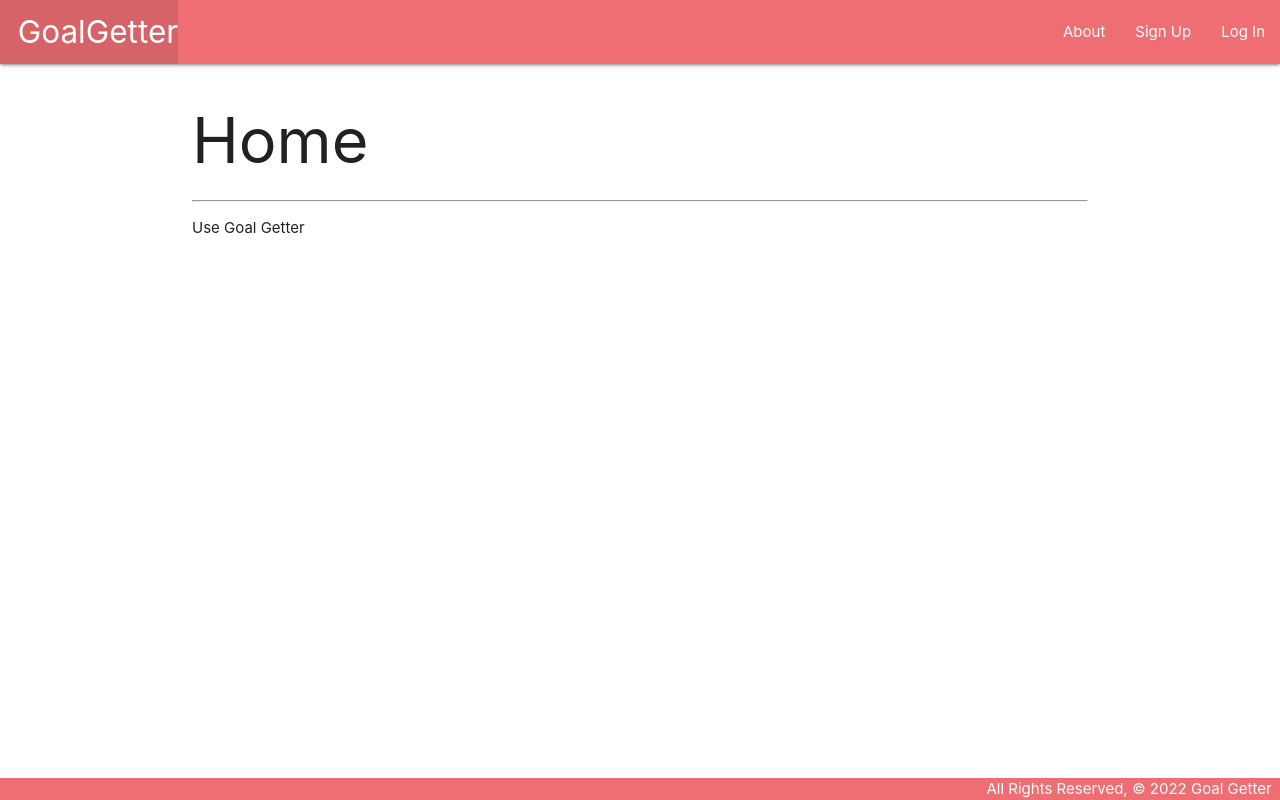
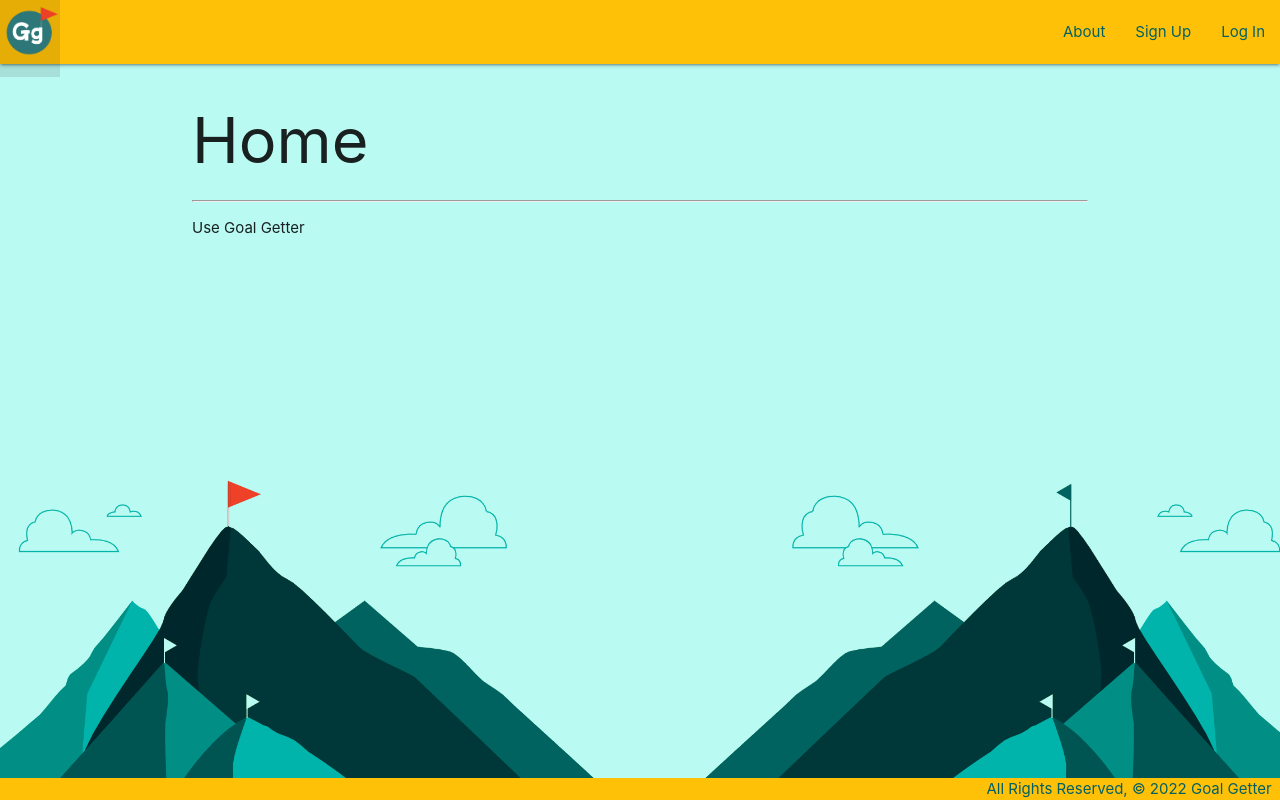
Before and after one commit to shamique202/goal-getter-project, a Django app: page / in a window 1280 px wide. Run offline with Django 4.2, Linux system fonts and the light colour scheme.

Commit message:
start of CSS

```diff
--- a/goalgetter/main_app/static/css/style.css
+++ b/goalgetter/main_app/static/css/style.css
@@ -2,13 +2,24 @@ body {
     display: flex;
     min-height: 100vh;
     flex-direction: column;
+    background-image: url('/static/images/gg_background.png');
+    background-position: bottom;
+    background-size: 1450px;
+    background-repeat: no-repeat;
+    width: 100%;
+    background-color: #B9FAF2;
 }
 
 main {
     flex: 1 0 auto;
+
 }
 
 footer.page-footer {
     padding-top: 0;
     text-align: right;
 }
+
+nav li {
+    color: rgb(26,108,108);
+}
--- a/goalgetter/main_app/templates/base.html
+++ b/goalgetter/main_app/templates/base.html
@@ -16,19 +16,19 @@
 <body>
     <header class="navbar-fixed">
         <nav>
-            <div class="nav-wrapper">
+            <div class="nav-wrapper amber">
                 <ul>
-                    <li><a href="/" class="left brand-logo">&nbsp;&nbsp;GoalGetter</a></li>
+                    <li><a href="/" class="left brand-logo"><img width="60" src="{% static 'images/gg_logo.png' %}" alt="My image"></a></li>
                 </ul>
                 <ul class="right">
-                    <li><a href="{% url 'about' %}">About</a></li>
+                    <li><a class="cyan-text text-darken-4" href="{% url 'about' %}">About</a></li>
                     {% if user.is_authenticated %}
-                    <li><a href="{% url 'index' %}">View All My Courses</a></li>
-                    <li><a href="{% url 'course_create' %}">Add a Course</a></li>
-                    <li><a href="{% url 'logout' %}">Log Out</a></li>
+                    <li><a class="cyan-text text-darken-4" href="{% url 'index' %}">View All My Courses</a></li>
+                    <li><a class="cyan-text text-darken-4" href="{% url 'course_create' %}">Add a Course</a></li>
+                    <li><a class="cyan-text text-darken-4" href="{% url 'logout' %}">Log Out</a></li>
                     {% else %}
-                    <li><a href="{% url 'signup' %}">Sign Up</a></li>
-                    <li><a href="{% url 'login' %}">Log In</a></li>
+                    <li><a class="cyan-text text-darken-4" href="{% url 'signup' %}">Sign Up</a></li>
+                    <li><a class="cyan-text text-darken-4" href="{% url 'login' %}">Log In</a></li>
                     {% endif %}
                 </ul>
             </div>
@@ -38,8 +38,8 @@
         {% block content %}
         {% endblock %}
     </main>
-    <footer class="page-footer">
-        <div class="right">All Rights Reserved, &copy; 2022 Goal Getter &nbsp;</div>
+    <footer class="page-footer amber">
+        <div class="cyan-text text-darken-4" class="right">All Rights Reserved, &copy; 2022 Goal Getter &nbsp;</div>
     </footer>
 </body>
 
```
Also changed, not shown: goalgetter/main_app/static/images/gg_background.png (added), goalgetter/main_app/static/images/gg_logo.png (renamed from goalgetter/main_app/static/css/gg_logo.png).
